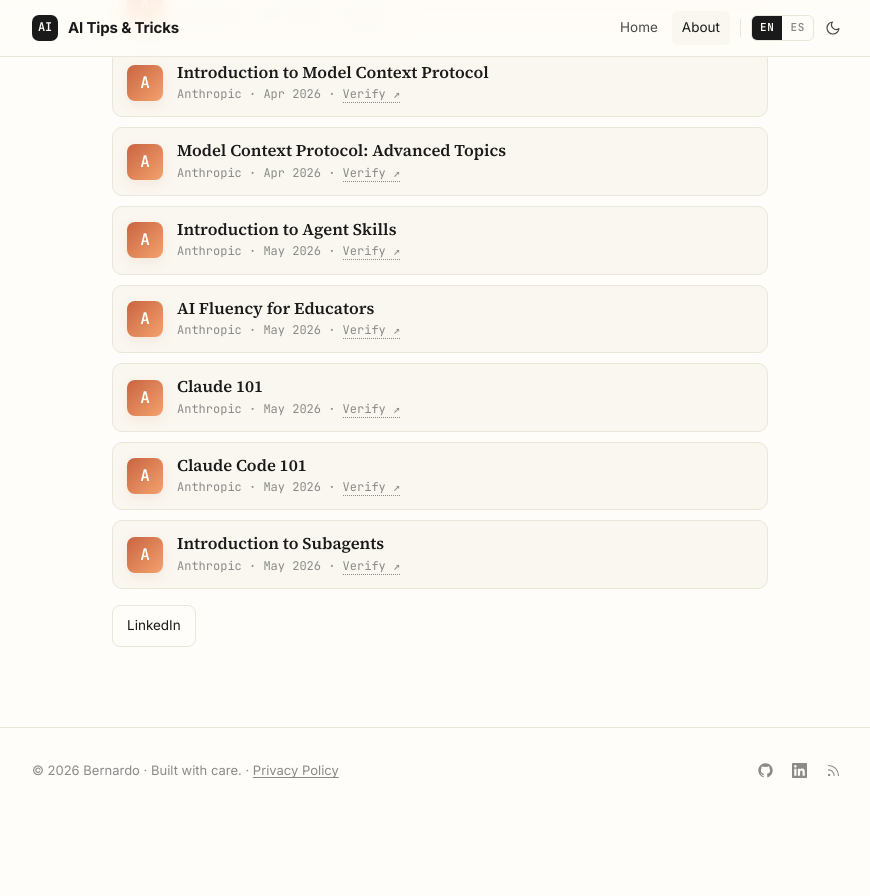
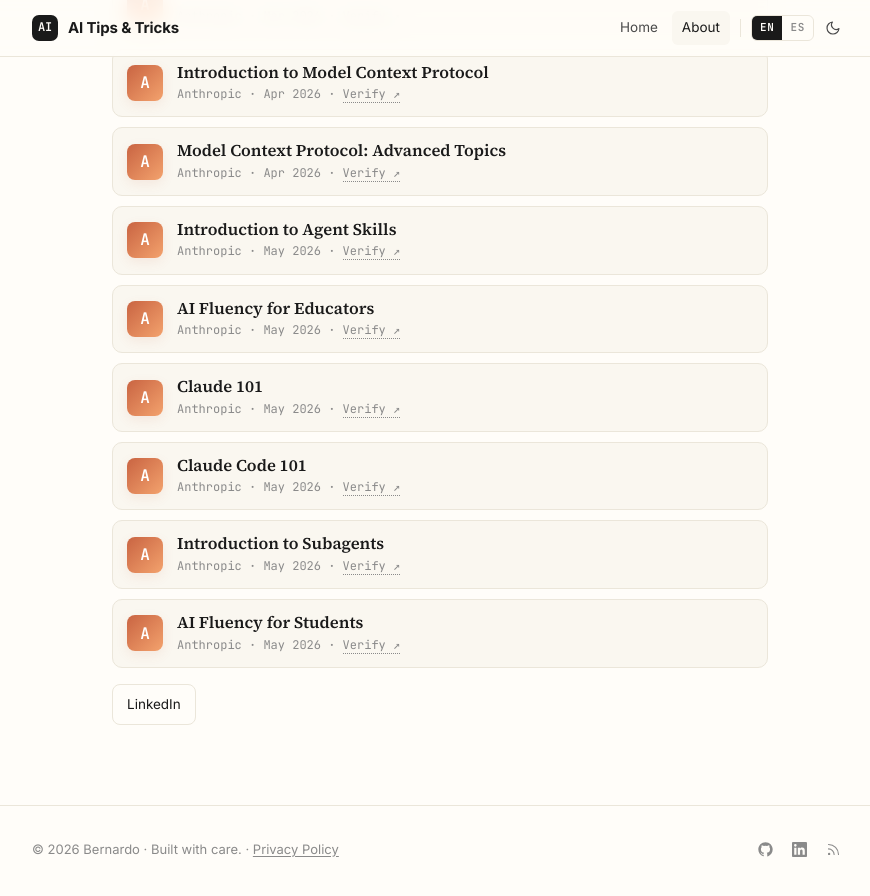
Before and after one commit to bernardosecades/bernardosecades.github.io, a Jekyll site: the page built from en/about.md, in a window 1280 px wide and 900 px high, scrolled down 795 px. Shown: the top 896 px of the window, without its empty margins (200-1070 px from the left). Built offline with Jekyll 4.4.1, drawn with Linux system fonts in a browser that asks for light colours; before the commit the page ends 1617 px from its top, so only the background shows below that.

Commit message:
new certificate

```diff
--- a/en/about.md
+++ b/en/about.md
@@ -76,6 +76,13 @@
           <span class="cert-sub">Anthropic · May 2026 · <a href="https://verify.skilljar.com/c/99myh8tt4tv6" target="_blank" rel="noopener">Verify ↗</a></span>
         </div>
       </li>
+      <li class="cert-item">
+        <span class="cert-badge" aria-hidden="true">A</span>
+        <div class="cert-meta">
+          <a class="cert-title" href="https://verify.skilljar.com/c/imnudjtmig57" target="_blank" rel="noopener">AI Fluency for Students</a>
+          <span class="cert-sub">Anthropic · May 2026 · <a href="https://verify.skilljar.com/c/imnudjtmig57" target="_blank" rel="noopener">Verify ↗</a></span>
+        </div>
+      </li>
     </ul>
   </section>
 
```
Also changed, not shown: es/about.md (+7 -0 lines).
